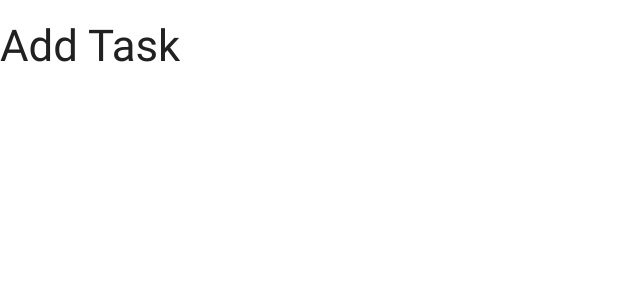
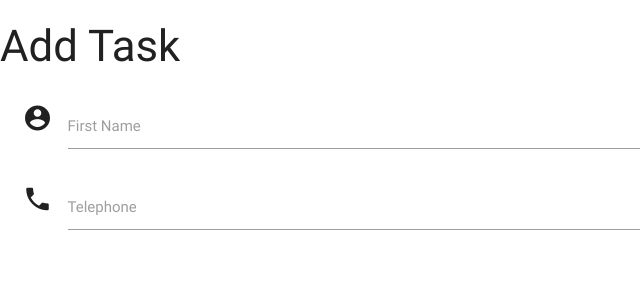
Before and after one commit to Davewalsh3/task_manager2, a Flask app: page /add_task in a window 1280 px wide. Shown: the top 300 px of the page, without its empty margins (0-640 px from the left). Run offline with Flask 2, Linux system fonts and the light colour scheme; some libraries are stand-ins or nearby versions.

Commit message:
Add Task Form Input Fields

```diff
--- a/app.py
+++ b/app.py
@@ -17,13 +17,13 @@ app.config["MONGO_URI"] = os.environ.get('MONGO_URI', 'mongodb://localhost')
 mongo = PyMongo(app)
 
 
-@app.route('/')
+
 @app.route('/get_tasks')
 def get_tasks():
     return render_template('tasks.html',
                            tasks=mongo.db.tasks.find())
 
-
+@app.route('/')
 @app.route('/add_task')
 def add_tasks():
     return render_template('addtask.html')
--- a/templates/addtask.html
+++ b/templates/addtask.html
@@ -2,4 +2,21 @@
 
 <h3>Add Task</h3>
 
+  <div class="row">
+    <form action="" method="POST" class="col s12">
+      <div class="row">
+        <div class="input-field col s12">
+          <i class="material-icons prefix">account_circle</i>
+          <input id="icon_prefix" type="text" class="validate">
+          <label for="icon_prefix">First Name</label>
+        </div>
+        <div class="input-field col s12">
+          <i class="material-icons prefix">phone</i>
+          <input id="icon_telephone" type="tel" class="validate">
+          <label for="icon_telephone">Telephone</label>
+        </div>
+      </div>
+    </form>
+  </div>
+
 {% endblock %}
```
